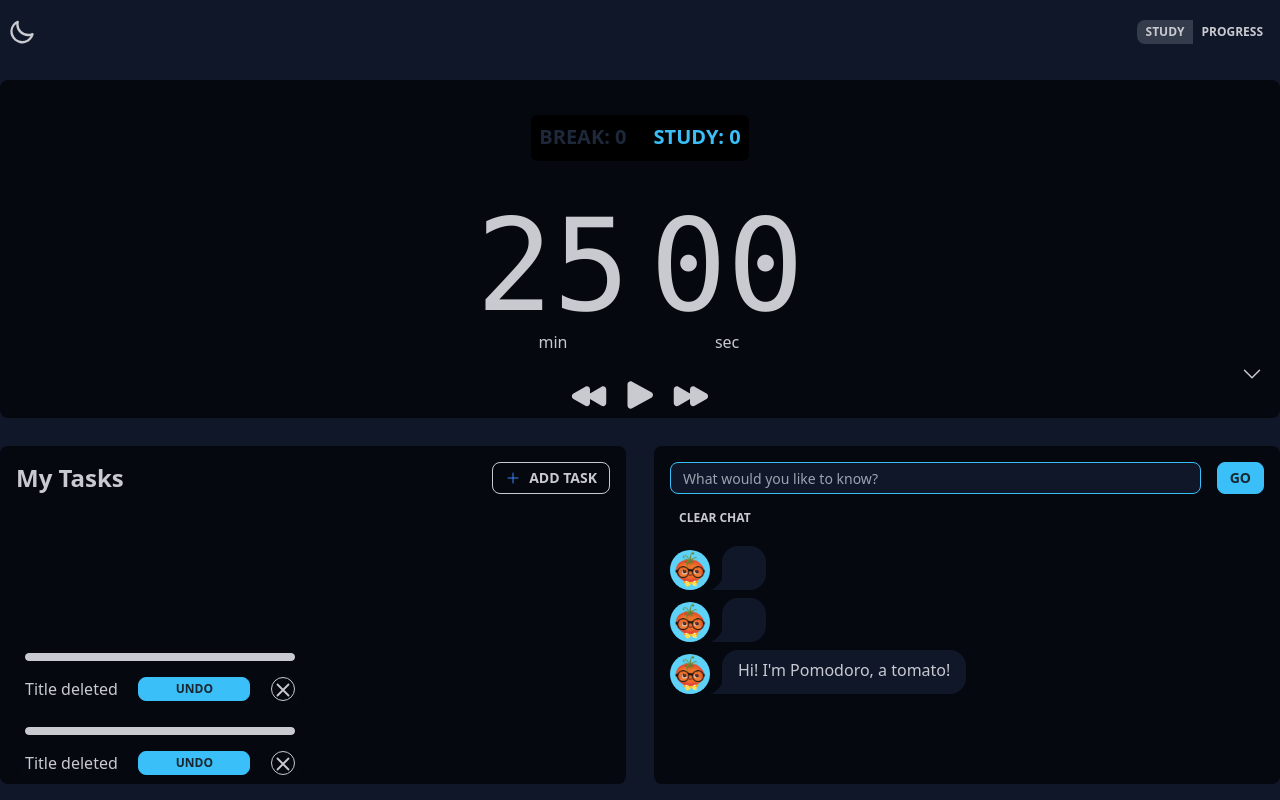
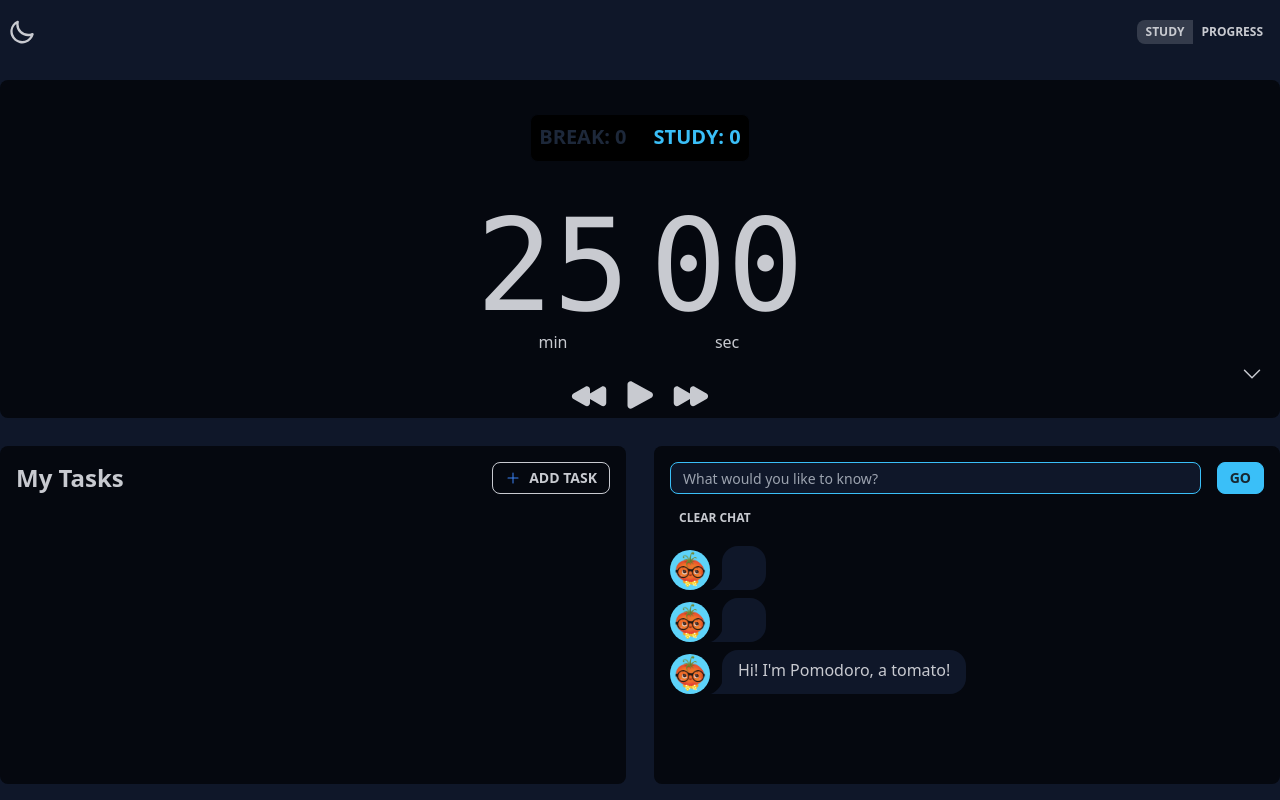
Before and after one commit to etretf/pomodoro-app, a React (Vite) app in the folder pomodoro-react/: page /study in a window 1280 px wide. Built offline with nearby package versions, Linux system fonts and the light colour scheme.

Commit message:
added toast

```diff
--- a/pomodoro-react/src/App.jsx
+++ b/pomodoro-react/src/App.jsx
@@ -3,7 +3,6 @@ import './App.css';
 import {Route, Routes, BrowserRouter, Outlet} from 'react-router-dom';
 import Progress from './components/Progress';
 import Home from './components/Home';
-import RedoToast from './components/RedoToast';
 import ErrorPage from './components/ErrorPage';
 import Navbar from './components/Navbar';
 import Styleguide from './components/Styleguide';
@@ -25,6 +24,8 @@ const [openTab, setOpenTab] = useState('timer');
 const [currentSection, setCurrentSection] = useState();
 const [isMobile, setIsMobile] = useState(window.innerWidth <= 640);
 
+
+
 const handleWindowResize = () => {
     setIsMobile(window.innerWidth <= 640);
 }
@@ -34,11 +35,12 @@ const setLocation = (location) => {
 }
 
 useEffect(() => {
-    window.addEventListener('resize', handleWindowResize);
-    return () => {
-        window.removeEventListener('resize', handleWindowResize);
-    }
+  window.addEventListener('resize', handleWindowResize);
+  return () => {
+      window.removeEventListener('resize', handleWindowResize);
+  }
 }, [])
+
 
 
 useEffect(() => {
@@ -60,6 +62,8 @@ useEffect(() => {
 
 const [data, setData] = useState({key:'value'});
 const [chat, setChat] = useState([{1:2},{3:4}]);
+//for toast
+const [toast, setToast] = useState([{title:"bob", id: nanoid()}]);
 //time in seconds
 const studyTime = 1500; //25 minutes
 const breakTime = 300; // 5minutes
@@ -197,12 +201,11 @@ function handleSectionSwitch(sectionName){
     setCurrentSection(sectionName);
 }
 
+
+
+
   return (
     <>
-    <div className="toast toast-start w-80">
-      <RedoToast />
-      <RedoToast />
-    </div>
     <BrowserRouter>
             <Routes>
                     <Route
--- a/pomodoro-react/src/components/Home.jsx
+++ b/pomodoro-react/src/components/Home.jsx
@@ -33,7 +33,7 @@ export default function Home(props) {
           numSessions={props.numSessions}
           time={props.time}
           />
-        {!timerFullScreen && <ToDo layout={timerFullScreen} openTab={props.openTab}/>}
+        {!timerFullScreen && <ToDo layout={timerFullScreen} openTab={props.openTab} addToast={props.addToast}/>}
         {!timerFullScreen && <ChatBot layout={timerFullScreen} openTab={props.openTab} chat={props.chat} setChat={props.setChat}/>}
       </div>
     );
--- a/pomodoro-react/src/components/RedoToast.jsx
+++ b/pomodoro-react/src/components/RedoToast.jsx
@@ -1,20 +1,27 @@
 import {useState, useEffect} from "react";
 
-export default function RedoToast()
+export default function RedoToast(props)
 {
     const [timer, setTimer] = useState(0);
 
     useEffect(() => {
-        setInterval(() => setTimer(prevValue => prevValue + 0.1), 100)
+        setInterval(() => setTimer(prevValue => prevValue + 0.01), 10)
+        return (clearInterval())
     }, [])
+
+    useEffect(() => {
+        if(timer >3 )
+        props.deleteToast(props.id);
+    }, [timer])
+
 
     return(
         <div className="alert p-2  flex flex-column flex-wrap">
-            <progress className="progress w-full p-0 m-0" value={timer} max="5" ></progress>
+            <progress className="progress w-full p-0 m-0" value={timer} max="3" ></progress>
             <div className='flex min-w-full items-center justify-between'>
-            <span className='text-xst'>Title deleted</span>
-            <button className="btn btn-xs w-28 btn-primary">Undo</button>
-            <button className="btn btn-xs btn-circle btn-outline">
+            <span className='text-xst'>Deleted: {props.title}</span>
+            <button className="btn btn-xs w-28 btn-primary" onClick={props.restoreTask}>Undo</button>
+            <button className="btn btn-xs btn-circle btn-outline" onClick={() => props.deleteToast(props.id)}>
                 <svg xmlns="http://www.w3.org/2000/svg" className="h-6 w-6" fill="none" viewBox="0 0 24 24" stroke="currentColor"><path strokeLinecap="round" strokeLinejoin="round" strokeWidth="2" d="M6 18L18 6M6 6l12 12" /></svg>
             </button>
             </div>
--- a/pomodoro-react/src/components/ToDo.jsx
+++ b/pomodoro-react/src/components/ToDo.jsx
@@ -4,6 +4,7 @@ import { PlusIcon } from '@heroicons/react/24/solid'
 import {useState, useEffect} from "react"
 import { nanoid } from 'nanoid'
 import RedoToast from './RedoToast';
+
 
 const monthNames = ["Jan", "Feb", "March", "April", "May", "June",
   "July", "Aug", "Sept", "Oct", "Nov", "Dec"
@@ -17,6 +18,9 @@ export default function ToDo(props)
     // console.log(toDoItems);
     const [showTemplate, setShowTemplate] = useState(false);
     const [editingItem, setEditingItem] = useState(false)
+    const [toast, setToast] = useState([])
+
+    console.log("my items", toDoItems )
 
     useEffect(() => {
         localStorage.setItem("toDoItems", JSON.stringify(toDoItems))
@@ -42,23 +46,24 @@ export default function ToDo(props)
         ))
     }
 
+
     function deleteItem(id)
     {
-
         setToDoItems(prevValue => {
             const index = prevValue.findIndex(item => item.id === id)
             const newArr = [...prevValue]
-            if(prevValue[index].complete)
+            newArr[index].display = false;
+            setToast(prevValue => ([...prevValue, newArr[index]]))
+            /*if(prevValue[index].complete)
             {
-                newArr[index].display = false;
+
             }
             else
             {
                 newArr.splice(index, 1)
-            }
+            } */
             return(newArr);
         })
-
     }
 
 
@@ -133,6 +138,48 @@ export default function ToDo(props)
             {...item}))
     }
 
+    //function will add toast item to array
+function addToast(toAdd)
+{
+  setToast(prevValue => ([...prevValue, toAdd]))
+}
+
+//function will delete toast
+function deleteToast(id)
+{
+  console.log("done")
+  setToast(prevValue => {
+
+    const array = [...prevValue];
+    const index = array.findIndex(i => i.id == id);
+    console.log(index, id)
+    index > -1 && array.splice(index, 1)
+    console.log(array)
+    return (array)
+  })
+}
+
+//function will add the restored task
+function restoreTask(item)
+{
+  setToDoItems(prevValue => {
+    const newArr = [...prevValue]
+    const index = newArr.findIndex(i => i.id == item.id)
+    if(index > -1)
+        newArr[index].display = true;
+    return(newArr)
+  })
+  deleteToast(item.id)
+}
+
+const toastItems = toast.map(item => (
+<RedoToast
+  key={item.id}
+  {...item}
+  deleteToast={deleteToast}
+  restoreTask={() => restoreTask(item)}
+/>))
+
     const items = toDoItems.filter(value => value.display)
     // console.log(toDoItems)
     const itemsDisplay = items.map(item => (
@@ -158,6 +205,10 @@ export default function ToDo(props)
 
     return(
         <div className={`home-component to-do-component max-container  ${props.openTab !== 'todo' && props.openTab !== 'all' ? 'hidden' : ''} ${props.openTab === 'all' && 'flex flex-col half-w-component'}`}>
+           <div className="toast toast-start w-80">
+            {toastItems}
+            </div>
+
             <div className="x-flex w-full">
                 <h2>My Tasks</h2>
                 {props.openTab === 'all' &&
```
